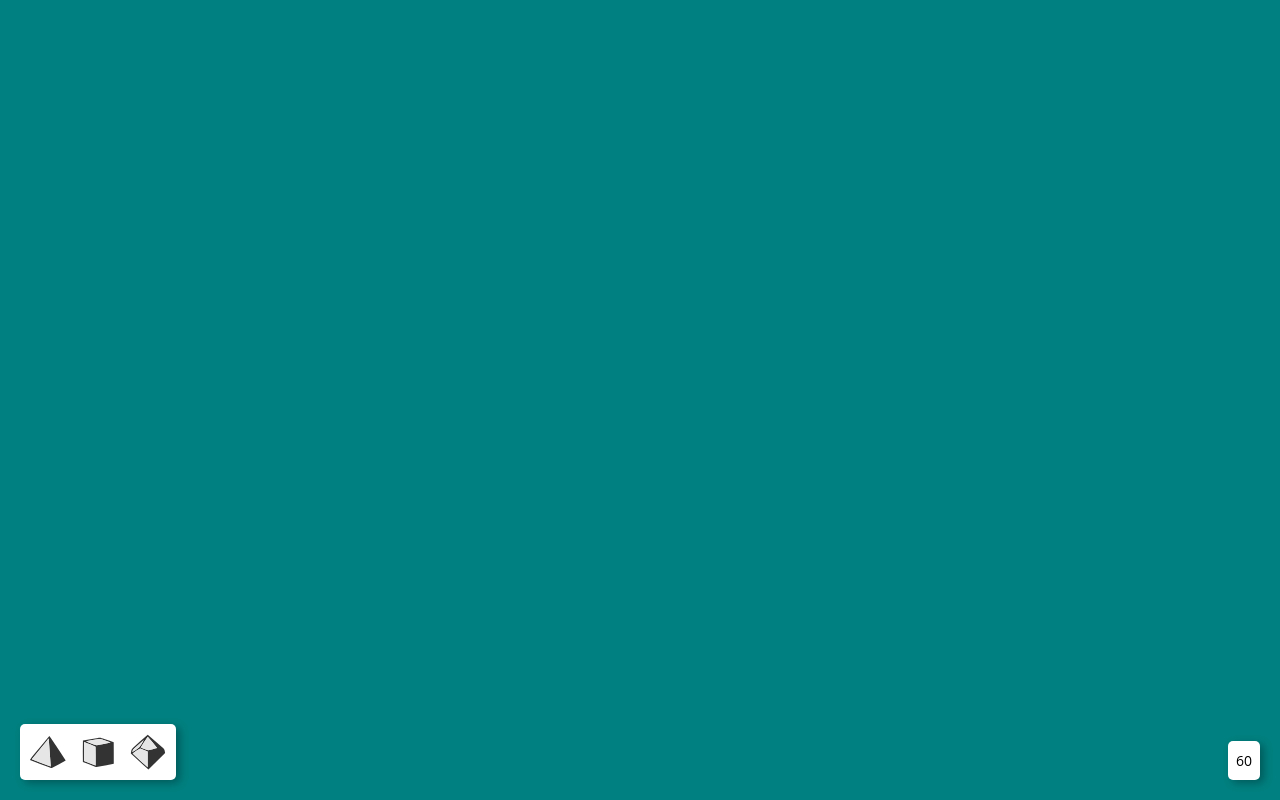
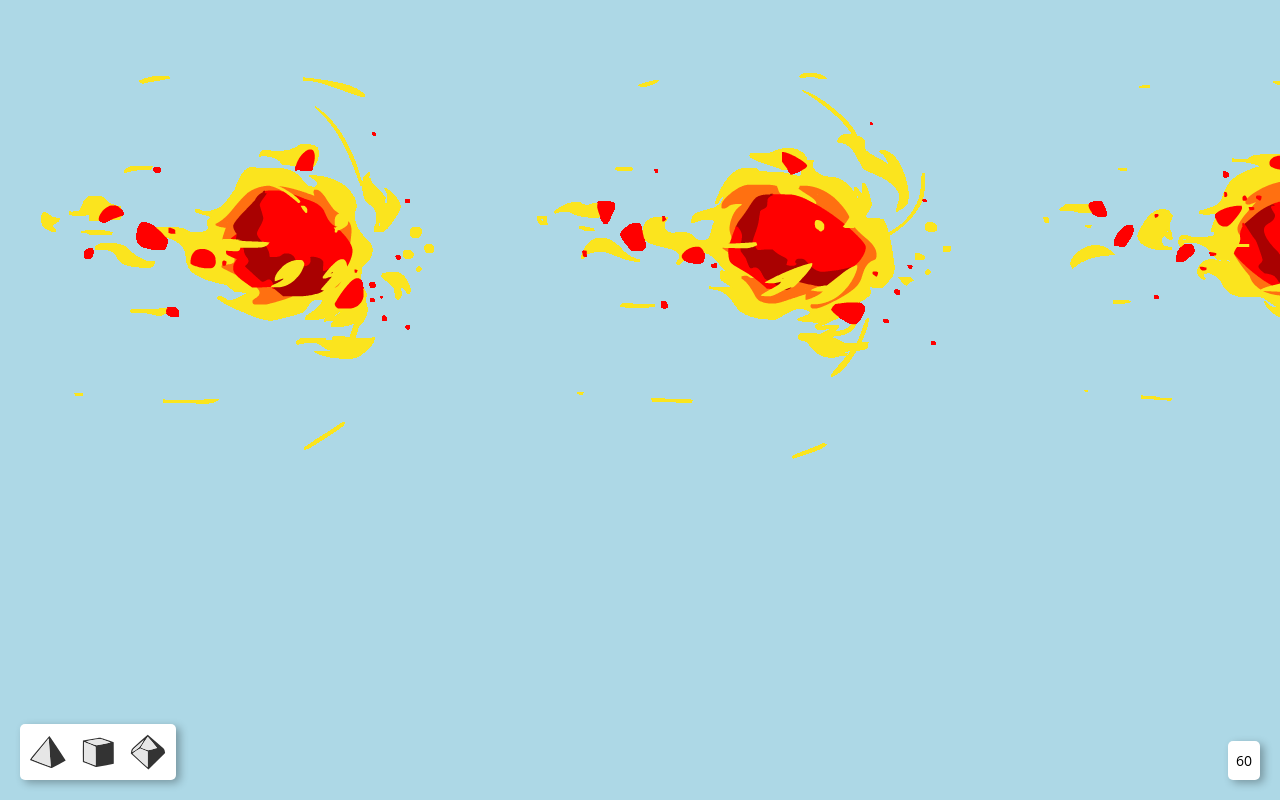
Before and after one commit to forewit/canvas-original, a plain HTML site: page index.html in a window 1280 px wide. Drawn offline with Linux system fonts and the light colour scheme.

Commit message:
started rendering... FINALLY lol

```diff
--- a/scripts/app.js
+++ b/scripts/app.js
@@ -1,4 +1,5 @@
 import { Canvas } from "./canvas.js";
+import { Layer } from "./layer.js";
 import { Sprite } from "./sprite.js";
 import { Toolbar } from "./toolbar.js";
 import { Draggable } from "./draggable.js";
@@ -10,13 +11,19 @@
 }(this, (function (exports) {
     'use strict';
 
-    // using for debug ****************************
+    // create canvas
     let toolbar = new Toolbar(document.getElementById("toolbar"), true);
+    let canvas = new Canvas(document.getElementById("canvas"));
+    let layer = new Layer();
+    let sprite = new Sprite("/img/fireball.png");
 
-    let canvas = new Canvas(document.getElementById("canvas"));
-    window.addEventListener("resize", function() {canvas.render()});
+    // configure canvas
+    window.addEventListener("resize", function () { canvas.resize() });
+    canvas.addLayer(layer);
+    layer.addToken(sprite);
 
-    let sprite = new Sprite("test.png");
+    canvas.render();
+
 
     var FPS = 0;
     var ticks = 0;
@@ -29,7 +36,7 @@
 
 
         // DO STUFF
-
+        canvas.render();
 
         // FPS counter
         var now = Date.now();
--- a/scripts/canvas.js
+++ b/scripts/canvas.js
@@ -8,7 +8,7 @@
         this._layers = [];
 
         if (!(this._ctx instanceof CanvasRenderingContext2D)) alert("Canvas API unavailable");
-        this.render();
+        this.resize();
     }
     bringForward(layer) {
         for (var i = 0, len = this._layers.length; i < len; i++) {
@@ -30,10 +30,8 @@
         }
         return false;
     }
-    createLayer() {
-        let layer = new Layer();
+    addLayer(layer) {
         this._layers.push(layer);
-        return layer;
     }
     destroyLayer() {
         for (var i = 0, len = this._layers.length; i < len; i++) {
@@ -45,6 +43,12 @@
         }
         return false;
     }
+    resize() {
+        // recalculate canvas size
+        let rect = this.elm.getBoundingClientRect();
+        this._ctx.canvas.width = rect.width;
+        this._ctx.canvas.height = rect.height;
+    }
     render() {
         for (var i = 0, len = this._layers.length; i < len; i++) {
             this._layers[i].render(this._ctx);
--- a/scripts/layer.js
+++ b/scripts/layer.js
@@ -42,13 +42,17 @@
         return false;
     }
     destroy() {
-        // clear _tokens array
+        for (var i = 0, len = this._tokens.length; i < len; i++) {
+            this._tokens[i].destroy();
+        }
         this._tokens.length = 0;
     }
     intersections(x, y) {
 
     }
     render(ctx) {
-
+        for (var i = 0, len = this._tokens.length; i < len; i++) {
+            this._tokens[i].render(ctx);
+        }
     }
 }
--- a/scripts/sprite.js
+++ b/scripts/sprite.js
@@ -3,10 +3,9 @@
 export class Sprite {
     constructor(URL) {
         this.ID = utils.generate_ID();
-        this.image = new Image(URL);
+        this.image = new Image();
         this.x = 0;
-        this.y = 0;1
-        this.z = 0;
+        this.y = 0;
         this.scale_x = 0.5;
         this.scale_y = 0.5;
         this.rotation = 0; // in radians
@@ -15,9 +14,23 @@
         this.frame_h = 512;
         this.frame_x = 0;
         this.frame_y = 0;
+        this.loaded = false;
+
+        // initialize image
+        var me = this;
+        me.image.src = URL;
+        me.image.onload = function(e) {
+            console.log("img loaded");
+            me.loaded = true;
+        }
     }
 
+    destroy() {
+
+    }
     render(ctx) {
-       ctx.drawImage(this.URL)
+        if (!this.loaded) return;
+
+        ctx.drawImage(this.image, this.x, this.y);
     }
 }
--- a/style/style.css
+++ b/style/style.css
@@ -58,7 +58,7 @@
 }
 
 #canvas {
-    background: teal;
+    background: lightblue;
     width: 100%;
     height: 100%;
 }
```
